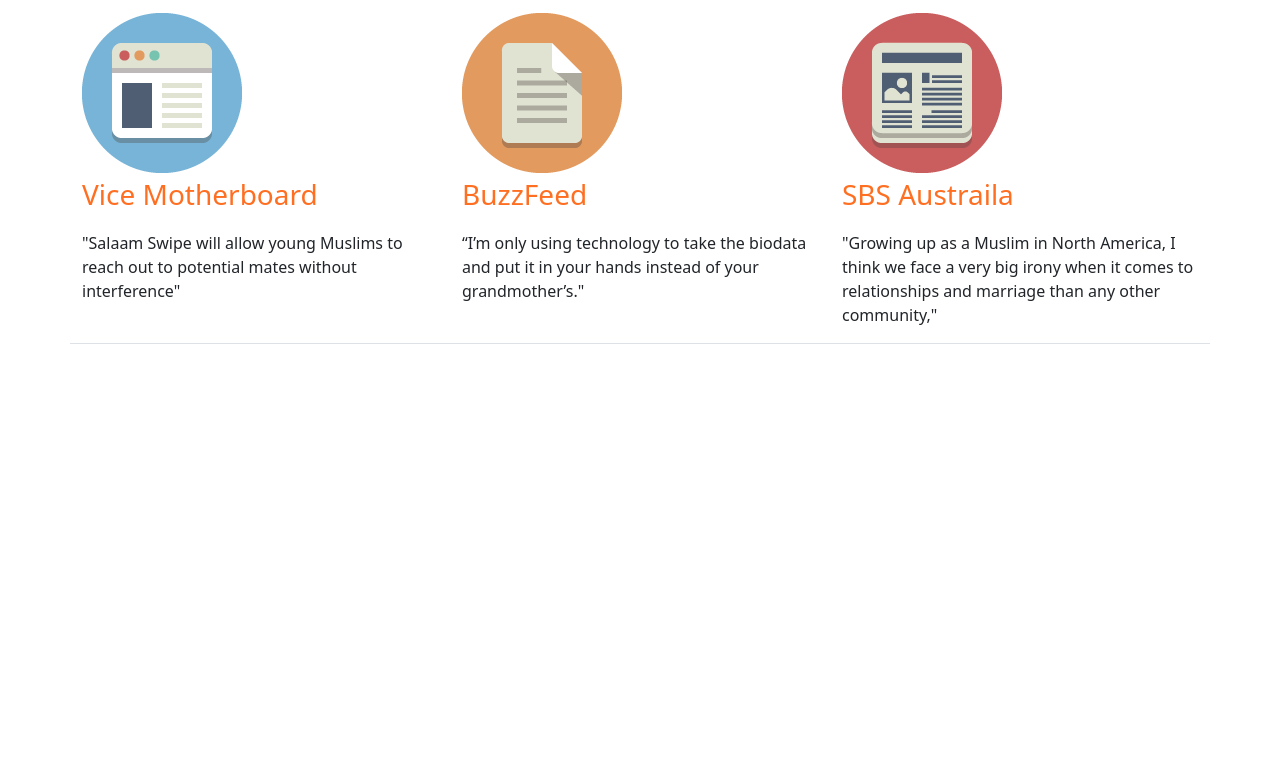
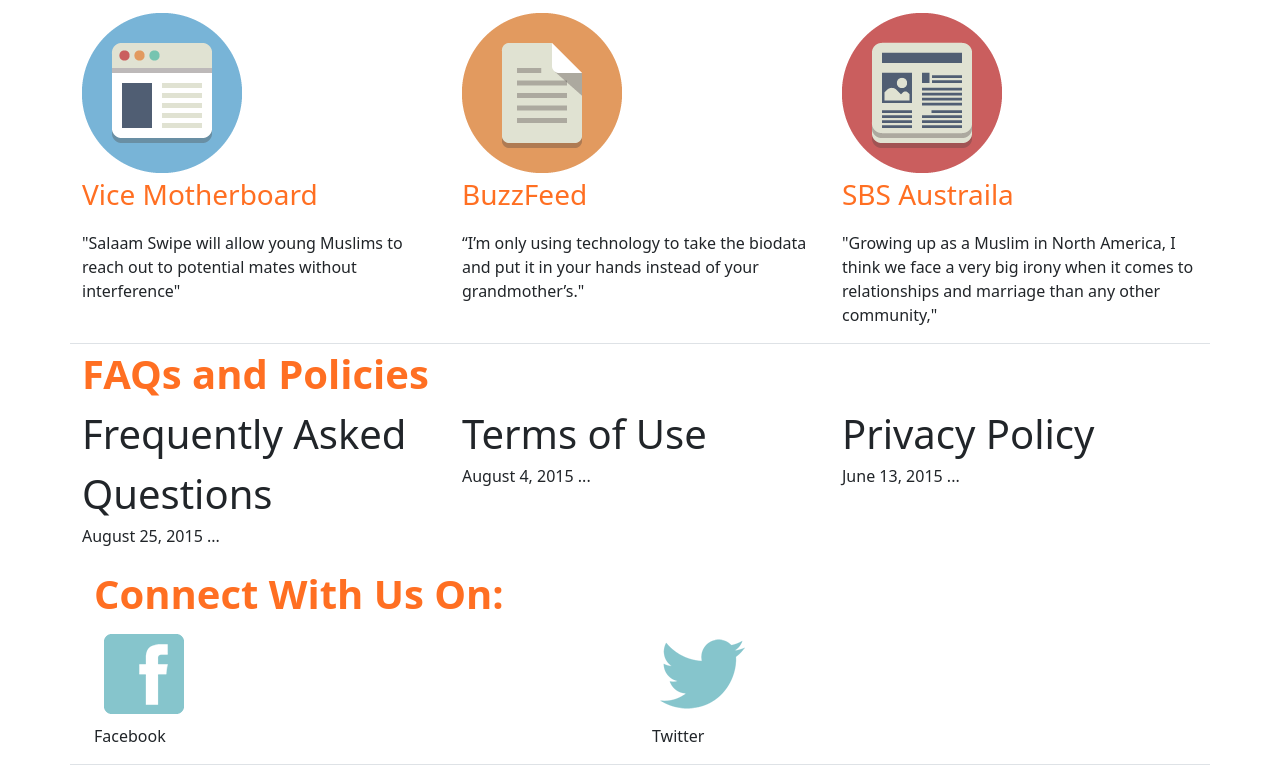
Before and after one commit to faisalabdulkadir/salamswipedemo2, a plain HTML site: page index.html in a window 1280 px wide. Shown: the part 1256-2021 px from the top of the page. Before the commit the page ends 1600 px from the top, so only its background shows below. Drawn offline with nearby package versions, Linux system fonts and the light colour scheme.

Commit message:
added content for FAQs and connect

```diff
--- a/index.html
+++ b/index.html
@@ -115,6 +115,56 @@
 
   </div>
 
+  <div class="container border-bottom">
+    <strong class="fs-1" style="color: #ff6f22;">
+      FAQs and Policies
+    </strong>
+    <div class="row">
+      <div class="col">
+        <strong class="fs-1 fw-light">Frequently Asked Questions</strong>
+        <p>
+          August 25, 2015
+          ...
+        </p>
+      </div>
+      <div class="col">
+        <strong class="fs-1 fw-light">Terms of Use</strong>
+        <p>
+          August 4, 2015
+          ...</p>
+      </div>
+      <div class="col">
+        <strong class="fs-1 fw-light">
+          Privacy Policy
+        </strong>
+        <p>
+          June 13, 2015
+          ...</p>
+      </div>
+    </div>
+
+    <div class="container">
+      <div class="row">
+        <strong class="fs-1" style="color: #ff6f22;">Connect With Us On:</strong>
+      </div>
+      <div class="row">
+        <div class="col">
+          <img src="images/facebook.png" alt="facebook">
+          <p>Facebook</p>
+        </div>
+        <div class="col">
+          <img src="images/twitter.png" alt="facebook">
+          <p>Twitter</p>
+        </div>
+      </div>
+    </div>
+
+
+
+
+
+  </div>
+
   <script src="https://cdn.jsdelivr.net/npm/bootstrap@5.1.3/dist/js/bootstrap.bundle.min.js"
     integrity="sha384-ka7Sk0Gln4gmtz2MlQnikT1wXgYsOg+OMhuP+IlRH9sENBO0LRn5q+8nbTov4+1p"
     crossorigin="anonymous"></script>
```
